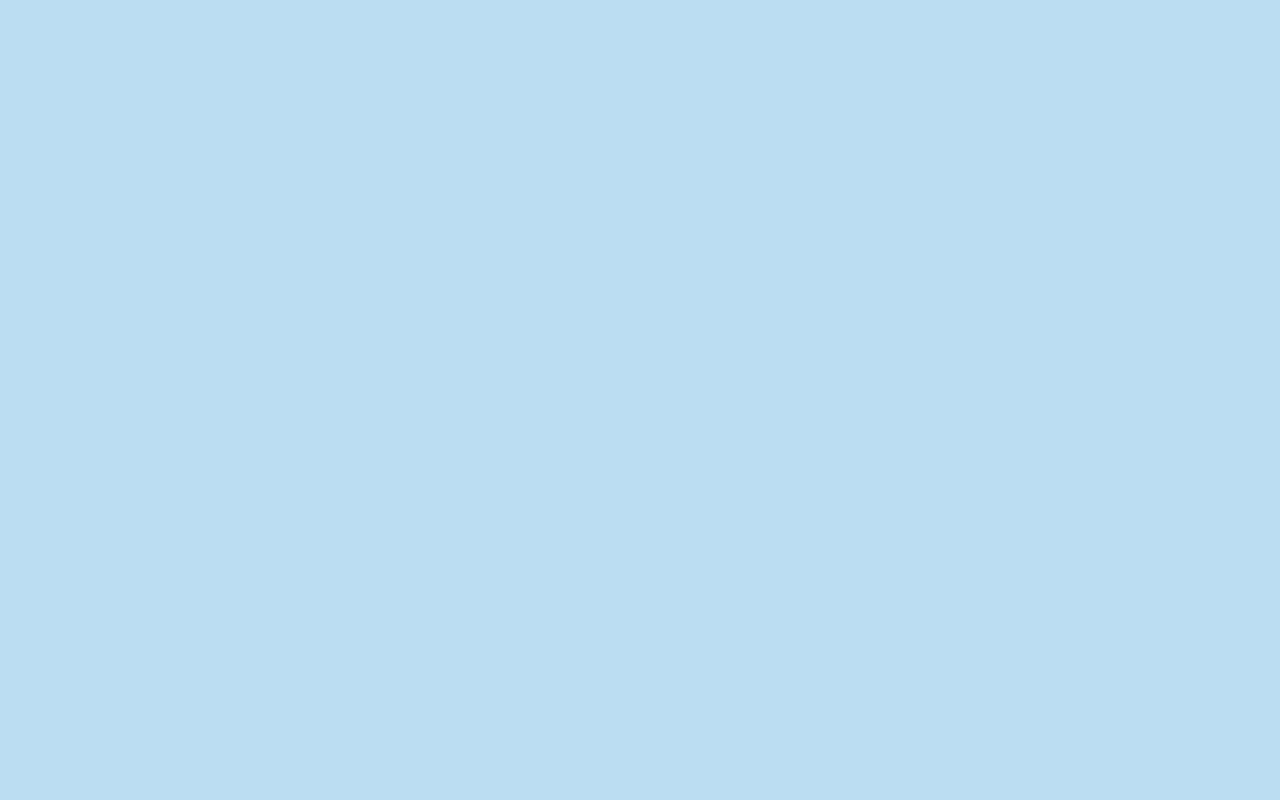
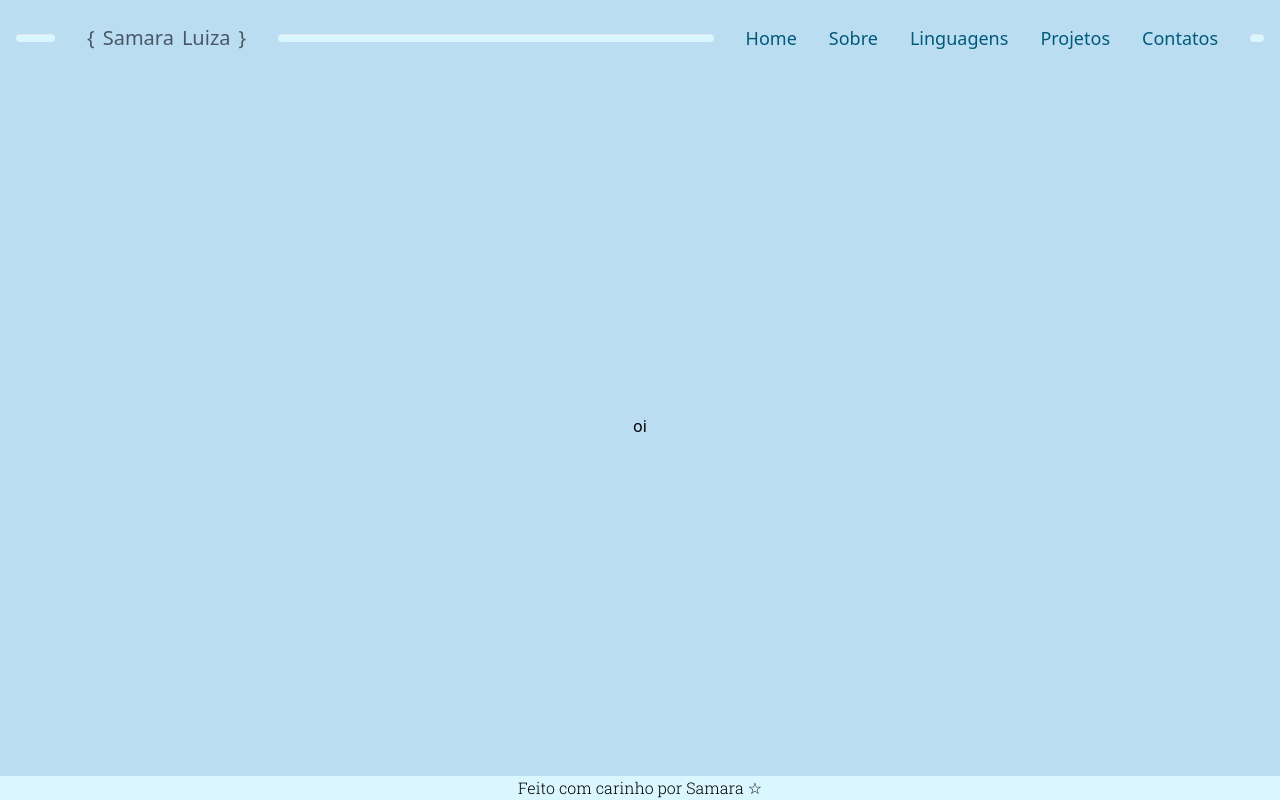
Before and after one commit to samaralcunha/portifolio, a React (Vite) app: page /projetos in a window 1280 px wide. Built offline with nearby package versions, Linux system fonts and the light colour scheme.

Commit message:
criei Card e coloquei em Projetos
card ainda esta vazio

```diff
--- /dev/null
+++ b/src/components/Card.jsx
@@ -0,0 +1,7 @@
+export default function Card() {
+    return (
+        <section>
+            oi
+        </section>
+    )
+}
--- a/src/pages/Projetos.jsx
+++ b/src/pages/Projetos.jsx
@@ -1,13 +1,17 @@
 import Header from "../components/Header";
 import Container from "../components/Container";
 import Footer from "../components/Footer";
+import Card from "../components/Card"
 
 export default function Projetos() {
-    <>
-    <Header/>
-    <Container>
-
-    </Container>
-    <Footer/>
-    </>
+    return (
+        <>
+            <Header />
+            <Container>
+                {/* <h2>Projetos</h2> */}
+                <Card />
+            </Container>
+            <Footer />
+        </>
+    )
 }
```
